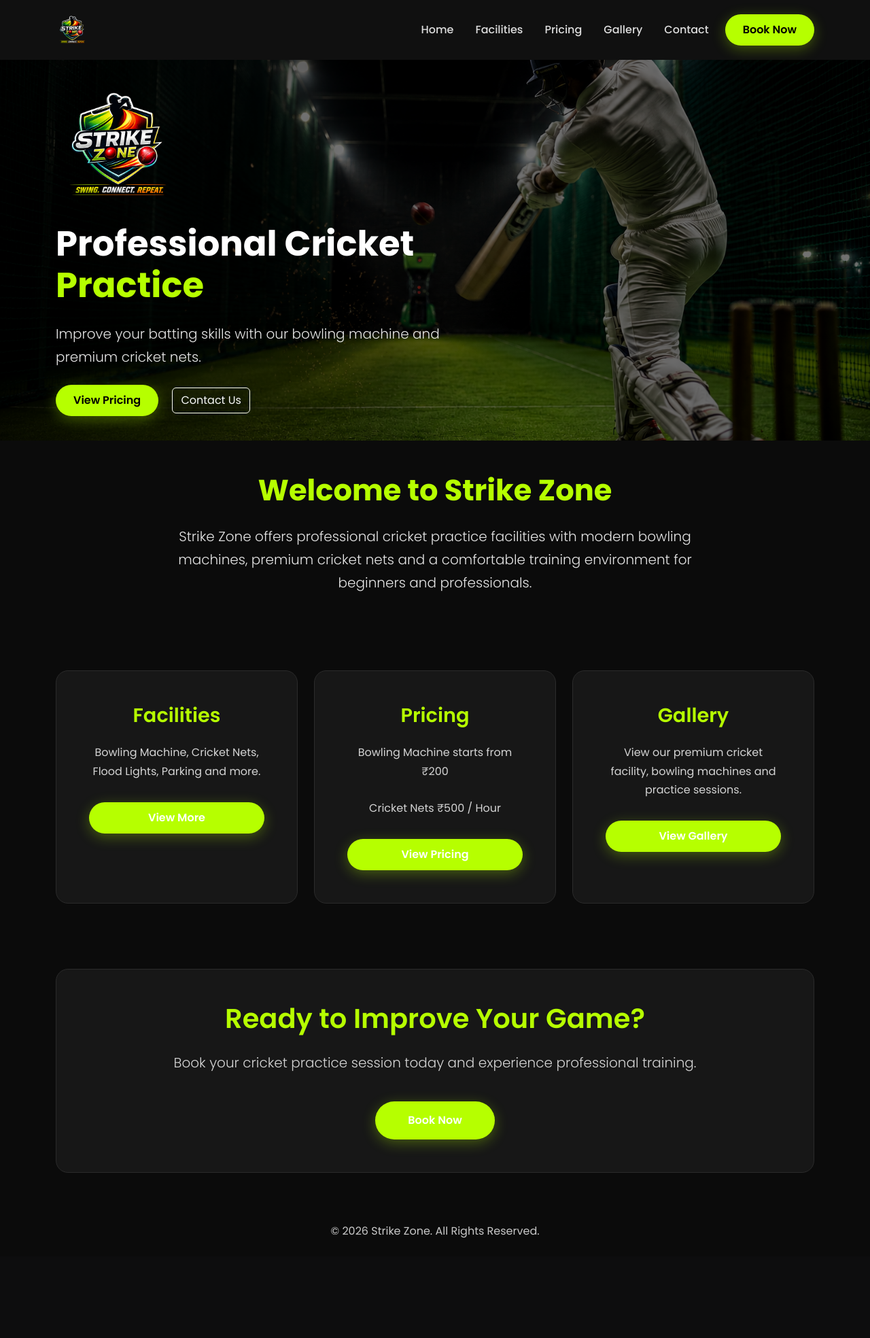
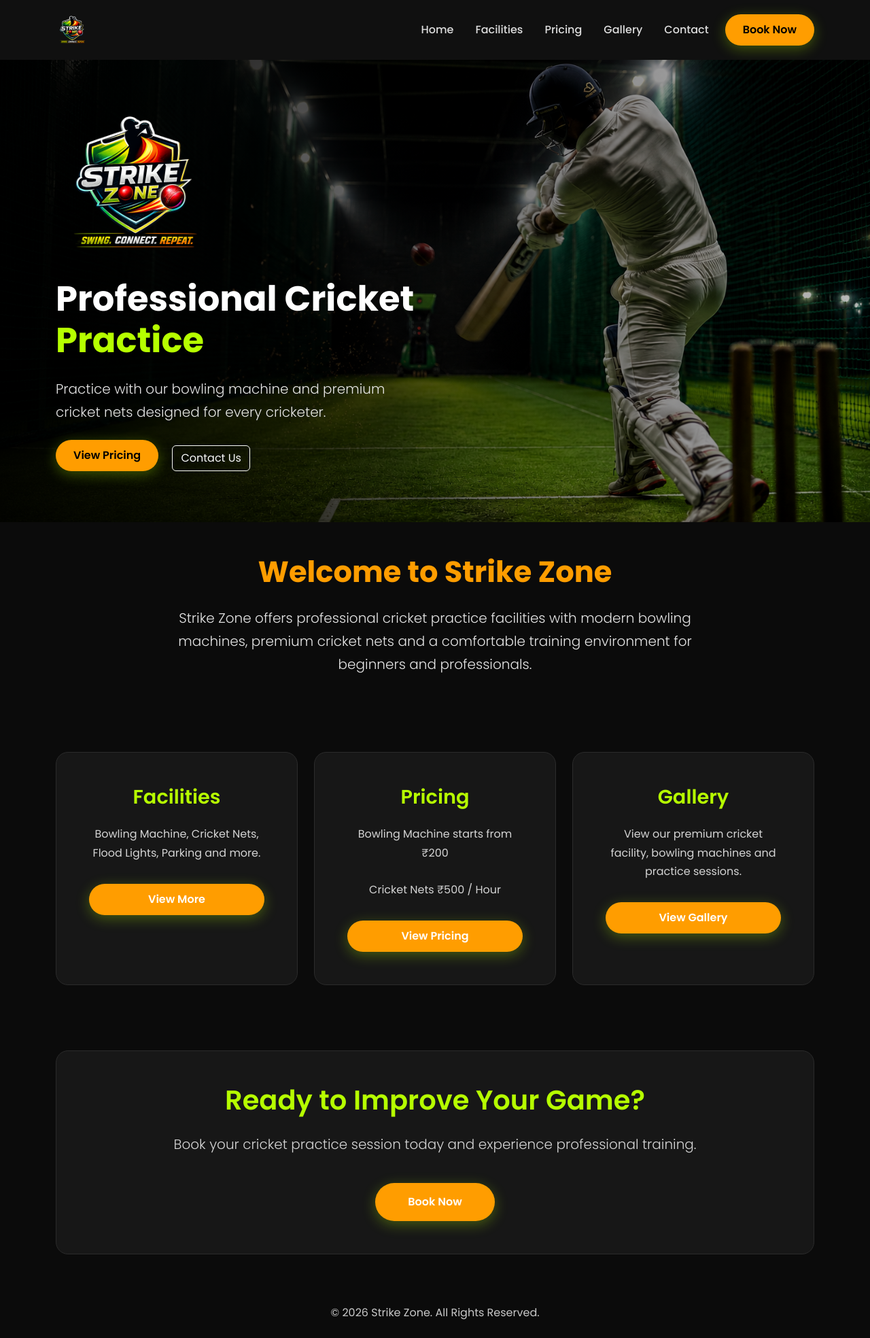
Before and after one commit to sukumar001reddyp-creator/strike-zone, a Flask app: page / in a window 1280 px wide. Shown: the whole page at 68% size. Before the commit the page ends 1821 px from the top, so only its background shows below. Run offline with Flask 3, Linux system fonts and the light colour scheme; some libraries are stand-ins or nearby versions.

Commit message:
index update

```diff
--- a/templates/base.html
+++ b/templates/base.html
@@ -14,11 +14,13 @@
     <link rel="stylesheet" href="https://cdnjs.cloudflare.com/ajax/libs/font-awesome/6.6.0/css/all.min.css">
 
     <style>
-        :root {
-            --primary: #B6FF00;
-            --dark: #0b0b0b;
-            --card: #171717;
-        }
+        :root{
+    --primary:#ff9d00;
+    --bg:#0B0B0B;
+    --card:#181818;
+    --text:#FFFFFF;
+    --muted:#BDBDBD;
+}
 
         *{
             margin:0;
@@ -44,7 +46,7 @@
         }
 
         .navbar-brand{
-            color:#B6FF00 !important;
+            color:#ff9d00 !important;
             font-weight:700;
             font-size:26px;
             letter-spacing: -1px;
@@ -61,7 +63,7 @@
         }
 
         .section-title {
-            color:#B6FF00;
+            color:#ff9d00;
             font-weight:700;
             font-size: 1.9rem !important;
             position: relative;
@@ -92,11 +94,11 @@
         }
 
         .nav-link:hover{
-            color:#B6FF00 !important;
+            color:#ff9d00 !important;
         }
 
         .btn-book{
-            background:#B6FF00;
+            background:#ff9d00;
             color:#000;
             border:none;
             border-radius:50px;
@@ -106,7 +108,7 @@
         }
 
         .btn-book:hover{
-            background:#d2ff4d;
+            background:#ff9d00;
             transform:translateY(-3px);
         }
 
@@ -120,7 +122,7 @@
 
         .card:hover{
             transform:translateY(-8px);
-            border-color:#B6FF00;
+            border-color:#ff9d00;
             box-shadow:0 0 20px rgba(182,255,0,.25);
         }
 
@@ -128,7 +130,7 @@
             color:#cfcfcf !important;
         }
         :root{
-    --primary:#B6FF00;
+    --primary:#ff9d00;
     --bg:#0b0b0b;
     --card:#171717;
     --text:#f5f5f5;
--- a/templates/index.html
+++ b/templates/index.html
@@ -18,25 +18,11 @@
 
             <ul class="navbar-nav ms-auto align-items-center">
 
-                <li class="nav-item">
-                    <a class="nav-link" href="/">Home</a>
-                </li>
-
-                <li class="nav-item">
-                    <a class="nav-link" href="/facilities">Facilities</a>
-                </li>
-
-                <li class="nav-item">
-                    <a class="nav-link" href="/pricing">Pricing</a>
-                </li>
-
-                <li class="nav-item">
-                    <a class="nav-link" href="/gallery">Gallery</a>
-                </li>
-
-                <li class="nav-item">
-                    <a class="nav-link" href="/contact">Contact</a>
-                </li>
+                <li class="nav-item"><a class="nav-link" href="/">Home</a></li>
+                <li class="nav-item"><a class="nav-link" href="/facilities">Facilities</a></li>
+                <li class="nav-item"><a class="nav-link" href="/pricing">Pricing</a></li>
+                <li class="nav-item"><a class="nav-link" href="/gallery">Gallery</a></li>
+                <li class="nav-item"><a class="nav-link" href="/contact">Contact</a></li>
 
                 <li class="nav-item ms-lg-3 mt-3 mt-lg-0">
                     <a href="https://wa.me/91XXXXXXXXXX" class="btn btn-book">
@@ -53,42 +39,35 @@
 
 <!-- Hero Section -->
 <section class="container-fluid px-0">
-    <div class="position-relative">
-        <!-- Hero Image -->
+    <div class="position-relative" style="height: 85vh; min-height: 620px;">
+
         <img src="{{ url_for('static', filename='images/hero.png') }}"
-             class="img-fluid w-100"
-             style="height:70vh; min-height:480px; object-fit:cover;"
+             class="position-absolute w-100 h-100"
+             style="object-fit: cover; top:0; left:0;"
              alt="Strike Zone">
 
         <!-- Overlay -->
         <div class="position-absolute top-0 start-0 w-100 h-100 d-flex align-items-center"
-             style="background:rgba(0,0,0,.55);">
+             style="background: linear-gradient(90deg, rgba(0,0,0,0.8) 0%, rgba(0,0,0,0.6) 45%, rgba(0,0,0,0.25) 100%);">
 
             <div class="container">
                 <div class="row">
-                    <div class="col-lg-7 col-md-9">
+                    <div class="col-lg-6">
 
-                        <!-- Logo -->
                         <img src="{{ url_for('static', filename='images/logo.png') }}"
-                             width="180" class="mb-4 d-none d-md-block">
+                             class="img-fluid mb-4" style="max-width: 230px;">
 
-                        <h1 class="display-4 display-md-3 fw-bold">
+                        <h1 class="fw-bold display-4">
                             Professional Cricket
                             <span style="color:#B6FF00;">Practice</span>
                         </h1>
 
-                        <p class="lead my-4 fs-5 fs-md-4">
-                            Improve your batting skills with our bowling machine
-                            and premium cricket nets.
+                        <p class="lead my-4">
+                            Practice with our bowling machine and premium cricket nets designed for every cricketer.
                         </p>
 
-                        <a href="/pricing" class="btn btn-book me-3 mb-2 mb-md-0">
-                            View Pricing
-                        </a>
-
-                        <a href="/contact" class="btn btn-outline-light mb-2 mb-md-0">
-                            Contact Us
-                        </a>
+                        <a href="/pricing" class="btn btn-book me-3 mb-2">View Pricing</a>
+                        <a href="/contact" class="btn btn-outline-light">Contact Us</a>
 
                     </div>
                 </div>
@@ -101,7 +80,7 @@
 <section class="py-5">
     <div class="container text-center">
         <h2 class="section-title mb-4">Welcome to Strike Zone</h2>
-        <p class="lead mx-auto" style="max-width: 800px; font-size:1.05rem;">
+        <p class="lead mx-auto" style="max-width: 800px;">
             Strike Zone offers professional cricket practice facilities with modern bowling machines,
             premium cricket nets and a comfortable training environment for beginners and professionals.
         </p>
@@ -116,12 +95,9 @@
                 <div class="card text-center p-4 p-md-5 h-100">
                     <h3 style="color:#B6FF00;">Facilities</h3>
                     <p class="mt-3">
-                        Bowling Machine, Cricket Nets, Flood Lights,
-                        Parking and more.
+                        Bowling Machine, Cricket Nets, Flood Lights, Parking and more.
                     </p>
-                    <a href="/facilities" class="btn btn-book mt-3">
-                        View More
-                    </a>
+                    <a href="/facilities" class="btn btn-book mt-3">View More</a>
                 </div>
             </div>
 
@@ -132,9 +108,7 @@
                         Bowling Machine starts from ₹200<br><br>
                         Cricket Nets ₹500 / Hour
                     </p>
-                    <a href="/pricing" class="btn btn-book mt-3">
-                        View Pricing
-                    </a>
+                    <a href="/pricing" class="btn btn-book mt-3">View Pricing</a>
                 </div>
             </div>
 
@@ -142,12 +116,9 @@
                 <div class="card text-center p-4 p-md-5 h-100">
                     <h3 style="color:#B6FF00;">Gallery</h3>
                     <p class="mt-3">
-                        View our premium cricket facility,
-                        bowling machines and practice sessions.
+                        View our premium cricket facility, bowling machines and practice sessions.
                     </p>
-                    <a href="/gallery" class="btn btn-book mt-3">
-                        View Gallery
-                    </a>
+                    <a href="/gallery" class="btn btn-book mt-3">View Gallery</a>
                 </div>
             </div>
         </div>
@@ -163,9 +134,7 @@
                 Book your cricket practice session today and experience professional training.
             </p>
             <div class="mt-4">
-                <a href="/contact" class="btn btn-book px-5 py-3">
-                    Book Now
-                </a>
+                <a href="/contact" class="btn btn-book px-5 py-3">Book Now</a>
             </div>
         </div>
     </div>
@@ -174,9 +143,7 @@
 <!-- Footer -->
 <footer class="text-center py-4">
     <div class="container">
-        <p class="mb-0">
-            © 2026 Strike Zone. All Rights Reserved.
-        </p>
+        <p class="mb-0">© 2026 Strike Zone. All Rights Reserved.</p>
     </div>
 </footer>
 
```
